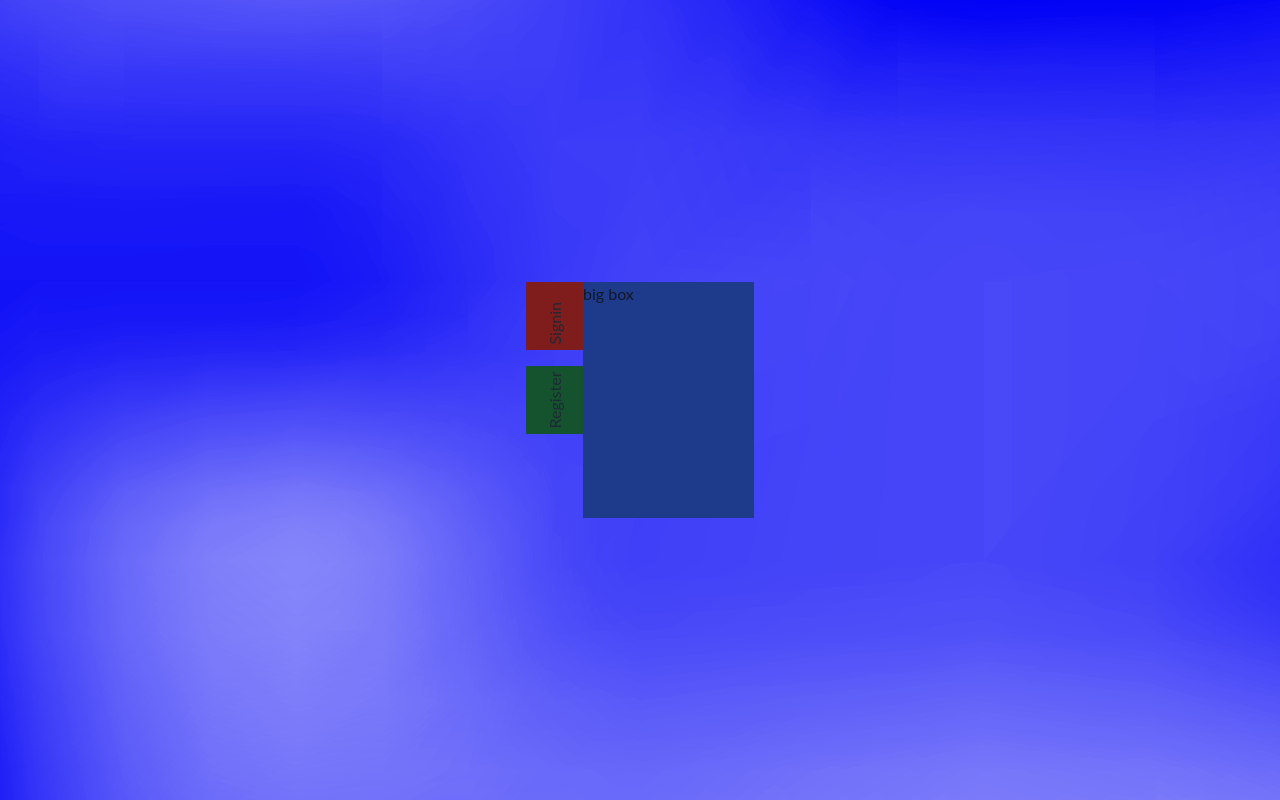
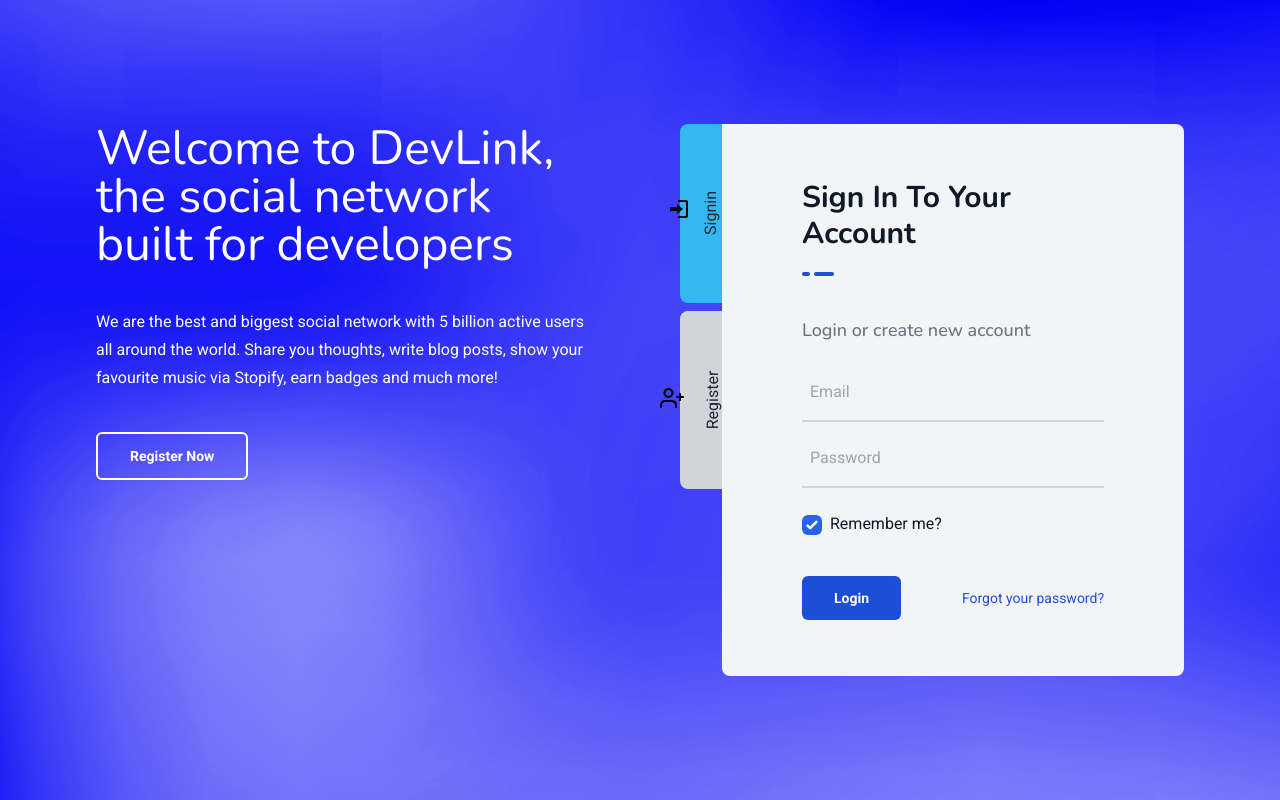
Before and after one commit to RayBDev/DevLink, a Next.js app in the folder client/: page / in a window 1280 px wide. Built offline with nearby package versions, Linux system fonts and the light colour scheme; no server answers.

Commit message:
Designed out the Signin component

```diff
--- /dev/null
+++ b/client/components/pages/index/Signin.tsx
@@ -0,0 +1,66 @@
+import React from 'react';
+import { Formik, Field, Form, ErrorMessage } from 'formik';
+import * as Yup from 'yup';
+
+const Signin = () => {
+  return (
+    <>
+      <Formik
+        initialValues={{ email: '', password: '', rememberMe: true }}
+        validationSchema={Yup.object({
+          email: Yup.string()
+            .email('Invalid email address')
+            .required('Required'),
+          password: Yup.string().required('Required'),
+        })}
+        onSubmit={(values, { setSubmitting }) => {
+          setTimeout(() => {
+            alert(JSON.stringify(values, null, 2));
+            setSubmitting(false);
+          }, 400);
+        }}
+      >
+        <Form>
+          <Field
+            name="email"
+            type="email"
+            placeholder="Email"
+            className="block w-full bg-gray-100 border-0 border-b-2 border-spacing-y-10 border-gray-300 px-2 py-4 placeholder-gray-400 focus:ring-0 active:bg-gray-100 focus:border-black mb-2"
+          />
+          <div className="text-xs text-red-600 hidden">
+            <ErrorMessage name="email" />
+          </div>
+
+          <Field
+            name="password"
+            type="password"
+            placeholder="Password"
+            className="block w-full bg-gray-100 border-0 border-b-2 border-spacing-y-10 border-gray-300 px-2 py-4 placeholder-gray-400 focus:ring-0 focus:bg-gray-100 focus:border-black mb-6"
+          />
+          <div className="text-xs text-red-600 hidden">
+            <ErrorMessage name="password" />
+          </div>
+
+          <label className="block mb-10">
+            <Field
+              name="rememberMe"
+              type="checkbox"
+              className="mr-2 border-2 border-gray-300 p-2 rounded-md focus:ring-0 focus:border-primary"
+            ></Field>
+            Remember me?
+          </label>
+          <div className="flex justify-between">
+            <button type="submit" className="btn btn-primary ">
+              Login
+            </button>
+            <button className="text-primary hover:text-secondary transition-colors text-sm">
+              Forgot your password?
+            </button>
+          </div>
+        </Form>
+      </Formik>
+    </>
+  );
+};
+
+export default Signin;
--- a/client/next.config.js
+++ b/client/next.config.js
@@ -2,6 +2,17 @@
 const nextConfig = {
   reactStrictMode: true,
   swcMinify: true,
-}
+};
 
-module.exports = nextConfig
+module.exports = {
+  webpack(config) {
+    config.module.rules.push({
+      test: /\.svg$/i,
+      issuer: /\.[jt]sx?$/,
+      use: ['@svgr/webpack'],
+    });
+
+    return config;
+  },
+  ...nextConfig,
+};
--- a/client/package.json
+++ b/client/package.json
@@ -13,14 +13,17 @@
     "@tailwindcss/forms": "^0.5.3",
     "@tailwindcss/typography": "^0.5.7",
     "deepmerge": "^4.2.2",
+    "formik": "^2.2.9",
     "graphql": "^16.6.0",
     "lodash": "^4.17.21",
     "moment": "^2.29.4",
     "next": "12.3.1",
     "react": "18.2.0",
-    "react-dom": "18.2.0"
+    "react-dom": "18.2.0",
+    "yup": "^0.32.11"
   },
   "devDependencies": {
+    "@svgr/webpack": "^6.5.0",
     "@types/lodash": "^4.14.186",
     "@types/node": "18.7.19",
     "@types/react": "18.0.21",
--- a/client/pages/_document.tsx
+++ b/client/pages/_document.tsx
@@ -6,7 +6,12 @@ export default function Document() {
     <Html>
       <Head>
         <link
-          href="https://fonts.googleapis.com/css2?family=Inter&display=optional"
+          href="https://fonts.googleapis.com/css2?family=Nunito:wght@100;300;400;500;600;700&display=optional"
+          rel="stylesheet"
+        />
+
+        <link
+          href="https://fonts.googleapis.com/css2?family=Roboto:wght@100;300;400;500;700&display=optional"
           rel="stylesheet"
         />
       </Head>
--- a/client/pages/index.tsx
+++ b/client/pages/index.tsx
@@ -3,6 +3,10 @@ import Head from 'next/head';
 import Image from 'next/image';
 
 import hero from '../assets/images/background.png';
+import Signin from '../components/pages/index/Signin';
+
+import SigninIcon from '../assets/icons/login.svg';
+import RegisterIcon from '../assets/icons/user-plus.svg';
 
 const Home: NextPage = () => {
   return (
@@ -12,7 +16,7 @@ const Home: NextPage = () => {
         <meta name="description" content="Generated by create next app" />
       </Head>
 
-      <main className="flex items-center justify-center w-screen h-screen ">
+      <main className="container flex items-center justify-center w-screen h-screen ">
         <div className="fixed h-screen w-screen overflow-hidden -z-10 ">
           <Image
             alt="Hero"
@@ -23,14 +27,44 @@ const Home: NextPage = () => {
             priority={true}
           />
         </div>
-
-        <div className="grid grid-cols-8 grid-rows-3 gap-y-4">
-          <div className="col-span-2 row-span-1 bg-red-900 py-5">
-            <p className="-rotate-90">Signin</p>
+        <div className="grid grid-cols-2 gap-20 px-24">
+          <div className="col-span-1 ">
+            <h1 className="mb-10 text-white">
+              Welcome to DevLink, the social network built for developers
+            </h1>
+            <p className="mb-10 text-white">
+              We are the best and biggest social network with 5 billion active
+              users all around the world. Share you thoughts, write blog posts,
+              show your favourite music via Stopify, earn badges and much more!
+            </p>
+            <button className="btn btn-ghost">Register Now</button>
           </div>
-          <div className="col-span-6 row-span-3 bg-blue-900">big box</div>
-          <div className="col-span-2 row-span-1 bg-green-900 py-5">
-            <p className="-rotate-90">Register</p>
+          <div className="grid grid-cols-12 grid-rows-3 gap-y-2">
+            <div className="flex justify-center items-center col-span-1 row-span-1 bg-secondary py-5 rounded-tl-lg rounded-bl-lg p-2">
+              <div className="flex items center">
+                <SigninIcon />
+                <p className="-rotate-90">Signin</p>
+              </div>
+            </div>
+            <div className="col-span-11 row-span-3 bg-gray-100 rounded-tr-lg rounded-b-lg py-14 px-20">
+              <h2 className="capitalize mb-5">Sign in to your account</h2>
+              <span className="inline-block h-1 w-2 bg-primary rounded-sm mr-1">
+                &#160;
+              </span>
+              <span className="inline-block h-1 w-5 bg-primary rounded-sm">
+                &#160;
+              </span>
+              <h4 className="text-gray-500 my-5 font-medium">
+                Login or create new account
+              </h4>
+              <Signin />
+            </div>
+            <div className="flex justify-center items-center col-span-1 row-span-1 bg-gray-300 py-5 rounded-tl-lg rounded-bl-lg p-2">
+              <div className="flex items center">
+                <RegisterIcon />
+                <p className="-rotate-90">Register</p>
+              </div>
+            </div>
           </div>
         </div>
       </main>
--- a/client/styles/globals.css
+++ b/client/styles/globals.css
@@ -11,42 +11,39 @@
     @apply text-gray-900 bg-gray-100;
   }
   h1 {
-    @apply text-5xl;
+    @apply text-5xl font-heading;
   }
   h2 {
-    @apply text-4xl font-bold;
+    @apply text-3xl font-bold font-heading;
   }
   h3 {
-    @apply text-3xl font-bold;
+    @apply text-2xl font-bold font-heading;
   }
   h4 {
-    @apply text-2xl font-bold;
+    @apply text-lg font-bold font-heading;
   }
   p {
-    @apply text-gray-800 leading-7;
+    @apply text-gray-800 leading-7 font-sans;
   }
 }
 
 @layer components {
   .btn {
-    @apply py-3 px-6 text-sm font-bold rounded-3xl  transition-colors duration-300 font-paragraph focus:outline-none;
+    @apply py-3 px-8 text-sm font-bold rounded-md transition-colors duration-300 font-sans focus:outline-none;
   }
 
   /*These primary colors were created in the theme in tailwind.config.js*/
   .btn-primary {
-    @apply bg-primary text-white hover:bg-secondary focus:ring-primary-light disabled:bg-white disabled:text-primary disabled:cursor-not-allowed;
+    @apply bg-primary text-white hover:bg-secondary focus:ring-primary disabled:bg-white disabled:text-primary disabled:cursor-not-allowed;
   }
   .btn-secondary {
-    @apply bg-secondary text-white hover:bg-primary focus:ring-secondary-light disabled:bg-white disabled:text-secondary disabled:cursor-not-allowed;
+    @apply bg-secondary text-white hover:bg-primary focus:ring-secondary disabled:bg-white disabled:text-secondary disabled:cursor-not-allowed;
   }
   .btn-warning {
-    @apply bg-warning text-white hover:bg-warning-dark focus:ring-warning-light disabled:bg-white disabled:text-warning disabled:cursor-not-allowed;
+    @apply bg-warning text-white hover:bg-warning focus:ring-warning disabled:bg-white disabled:text-warning disabled:cursor-not-allowed;
   }
   .btn-ghost {
-    @apply bg-transparent text-primary border-2 border-primary hover:bg-primary hover:text-white focus:ring-primary-light disabled:bg-white disabled:text-primary disabled:cursor-not-allowed;
-  }
-  .btn-ghost-light {
-    @apply bg-transparent text-white border-2 border-white hover:bg-secondary hover:text-gray focus:ring-secondary-light disabled:bg-white disab;
+    @apply bg-transparent text-white border-2 border-white hover:bg-secondary hover:text-gray-100 focus:ring-secondary;
   }
 }
 
--- a/client/tailwind.config.js
+++ b/client/tailwind.config.js
@@ -13,20 +13,22 @@ module.exports = {
         center: true,
       },
       fontFamily: {
-        sans: ['Lato', ...defaultTheme.fontFamily.sans],
+        sans: ['Roboto', ...defaultTheme.fontFamily.sans],
+        heading: ['Nunito', ...defaultTheme.fontFamily.sans],
       },
       fontWeight: {
         thin: 100,
         light: 300,
         normal: 400,
-        bold: 700,
-        black: 900, //Only adding the available Lato font sizes
+        medium: 500,
+        bold: 700, //Only adding the Google Imported font sizes
       },
       colors: {
-        primary: colors.indigo,
-        secondary: colors.yellow,
+        primary: colors.blue[700],
+        secondary: '#34b7f1',
+        tertiary: '4a46fb',
         neutral: colors.gray,
-        warning: colors.red,
+        warning: colors.red[600],
       },
     },
   },
```
Also changed, not shown: client/assets/icons/login.svg (added), client/assets/icons/user-plus.svg (added).
